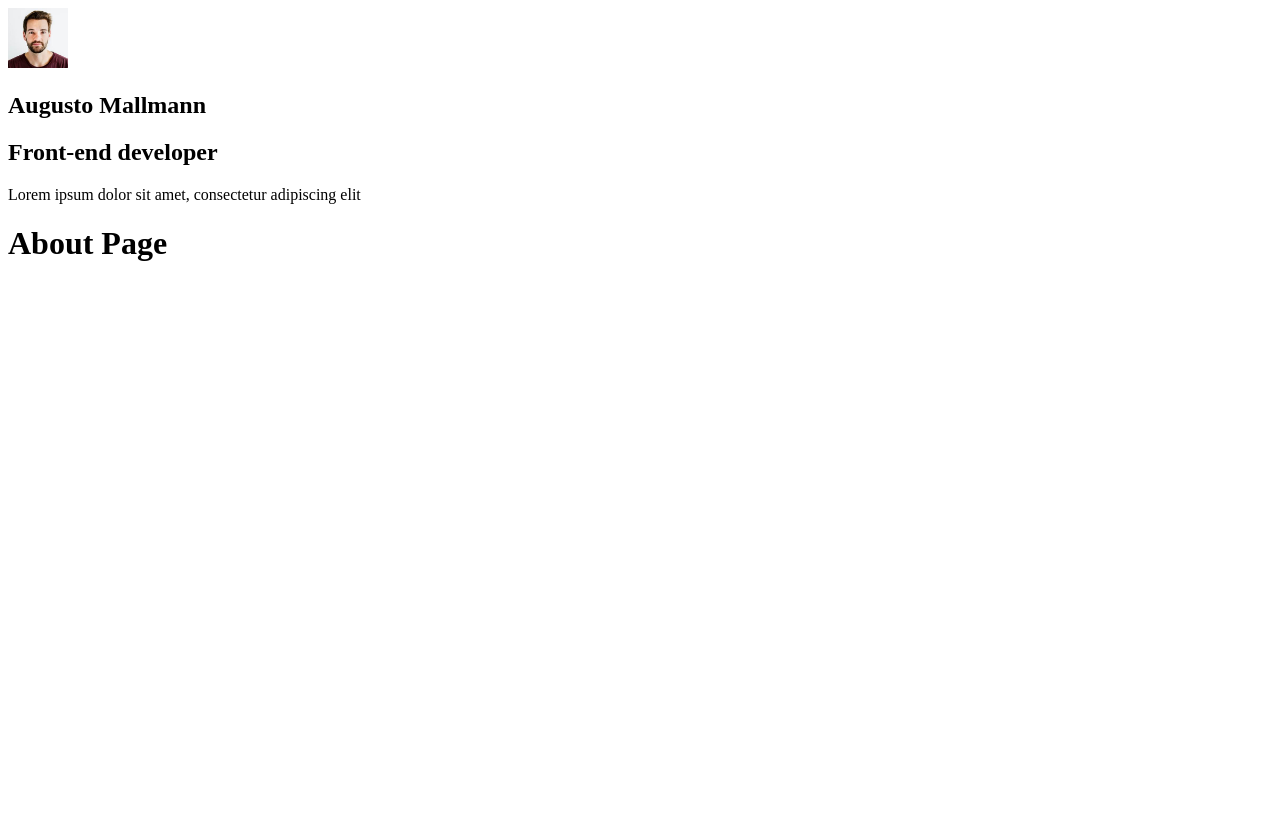
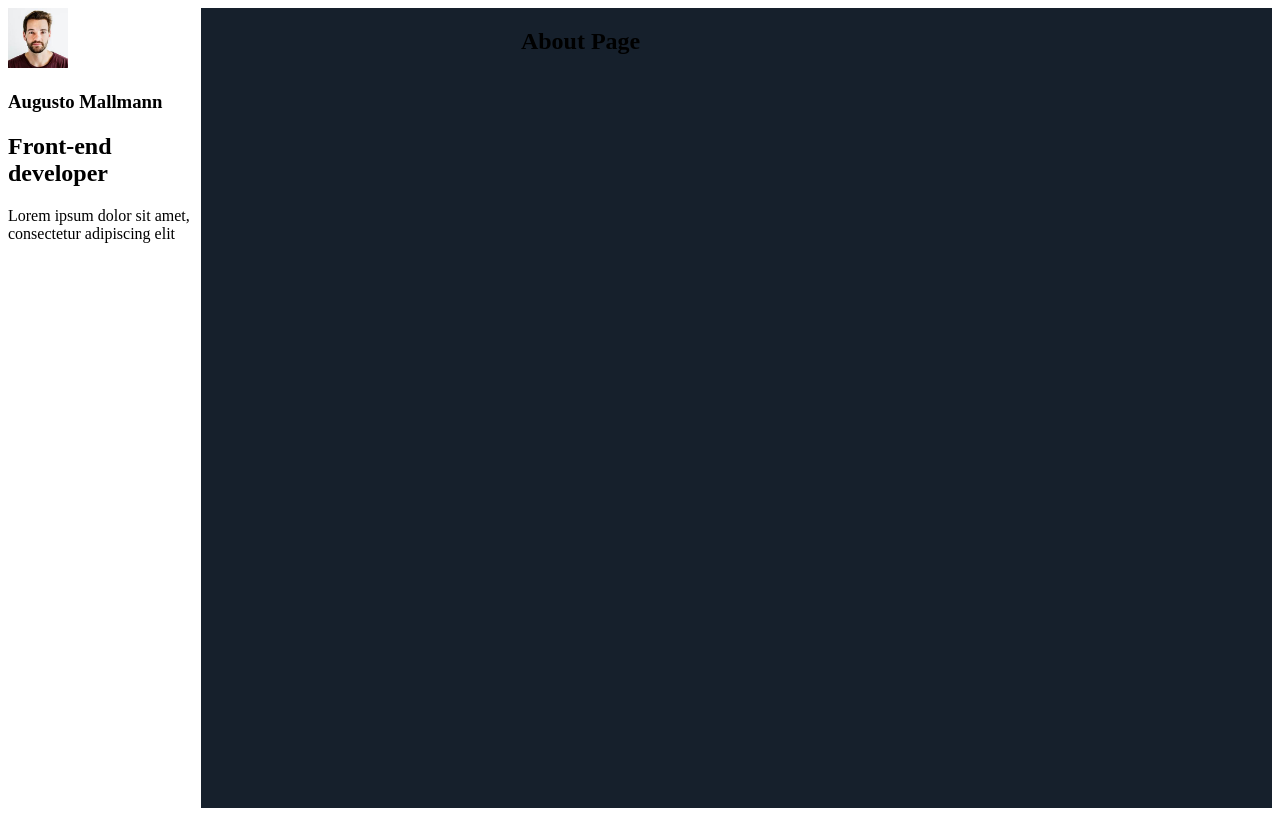
Before and after one commit to augustomallmann/personal-blog-frontend, a Gatsby site: page /about in a window 1280 px wide. Built offline with nearby package versions, Linux system fonts and the light colour scheme; Gatsby itself is replaced by a stand-in of ours.

Commit message:
Layout styles

```diff
--- a/gatsby-config.js
+++ b/gatsby-config.js
@@ -6,6 +6,7 @@
     author: '@augustomallmann',
   },
   plugins: [
+    'gatsby-plugin-styled-components',
     'gatsby-plugin-react-helmet',
     {
       resolve: 'gatsby-source-filesystem',
--- a/package.json
+++ b/package.json
@@ -12,12 +12,14 @@
     "gatsby-plugin-prettier-eslint": "^1.0.4",
     "gatsby-plugin-react-helmet": "^3.9.0",
     "gatsby-plugin-sharp": "^2.13.2",
+    "gatsby-plugin-styled-components": "^3.10.0",
     "gatsby-source-filesystem": "^2.10.0",
     "gatsby-transformer-sharp": "^2.11.0",
     "prop-types": "^15.7.2",
     "react": "^16.12.0",
     "react-dom": "^16.12.0",
-    "react-helmet": "^6.1.0"
+    "react-helmet": "^6.1.0",
+    "styled-components": "^5.2.1"
   },
   "devDependencies": {
     "eslint": "^7.19.0",
--- /dev/null
+++ b/src/components/Layout/index.jsx
@@ -0,0 +1,29 @@
+import React from 'react';
+import PropTypes from 'prop-types';
+import styled from 'styled-components';
+import Profile from '../Profile';
+
+const LayoutWrapper = styled.section`
+  display: flex;
+`;
+
+const LayoutMain = styled.main`
+  background: #16202c;
+  min-height: 100vh;
+  padding: 0 3.75rem 0 20rem;
+  width: 100%;
+`;
+
+const Layout = ({ children }) => (
+  <LayoutWrapper>
+    <aside>
+      <Profile />
+    </aside>
+    <LayoutMain>{children}</LayoutMain>
+  </LayoutWrapper>
+);
+Layout.propTypes = {
+  children: PropTypes.node.isRequired,
+};
+
+export default Layout;
--- a/src/components/layout.jsx
+++ /dev/null
@@ -1,18 +0,0 @@
-import React from 'react';
-import PropTypes from 'prop-types';
-import Profile from './Profile';
-
-const Layout = ({ children }) => (
-  <>
-    <aside>
-      <Profile />
-    </aside>
-    <main>{children}</main>
-  </>
-);
-
-Layout.propTypes = {
-  children: PropTypes.node.isRequired,
-};
-
-export default Layout;
--- a/src/pages/404.jsx
+++ b/src/pages/404.jsx
@@ -1,6 +1,6 @@
 import React from 'react';
 
-import Layout from '../components/layout';
+import Layout from '../components/Layout';
 import SEO from '../components/seo';
 
 const NotFoundPage = () => (
--- a/src/pages/about.jsx
+++ b/src/pages/about.jsx
@@ -1,5 +1,5 @@
 import React from 'react';
-import Layout from '../components/layout';
+import Layout from '../components/Layout';
 import SEO from '../components/seo';
 
 const AboutPage = () => (
--- a/src/pages/index.jsx
+++ b/src/pages/index.jsx
@@ -1,5 +1,5 @@
 import React from 'react';
-import Layout from '../components/layout';
+import Layout from '../components/Layout';
 import SEO from '../components/seo';
 
 const IndexPage = () => (
```
Also changed, not shown: 1 other file.
